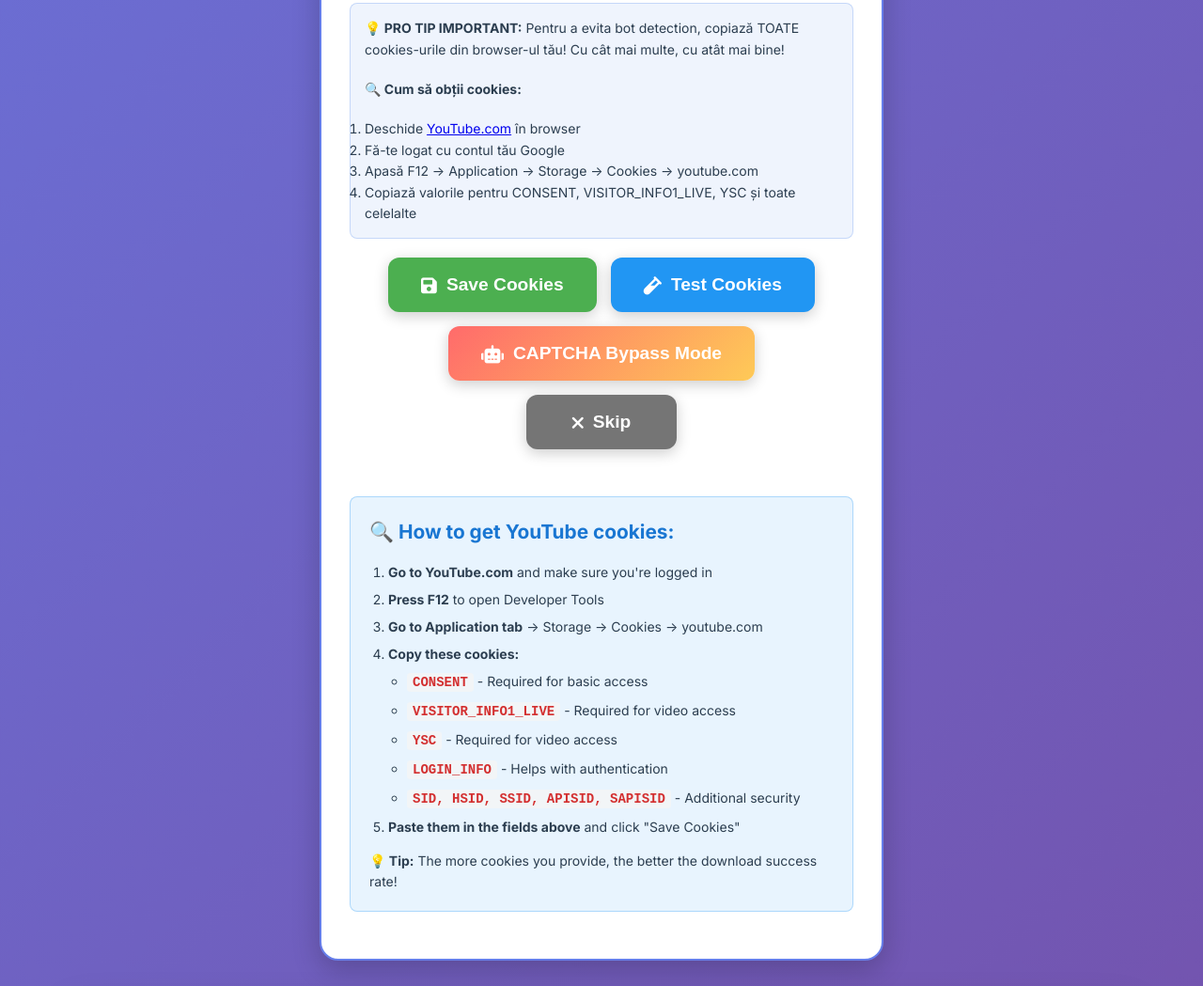
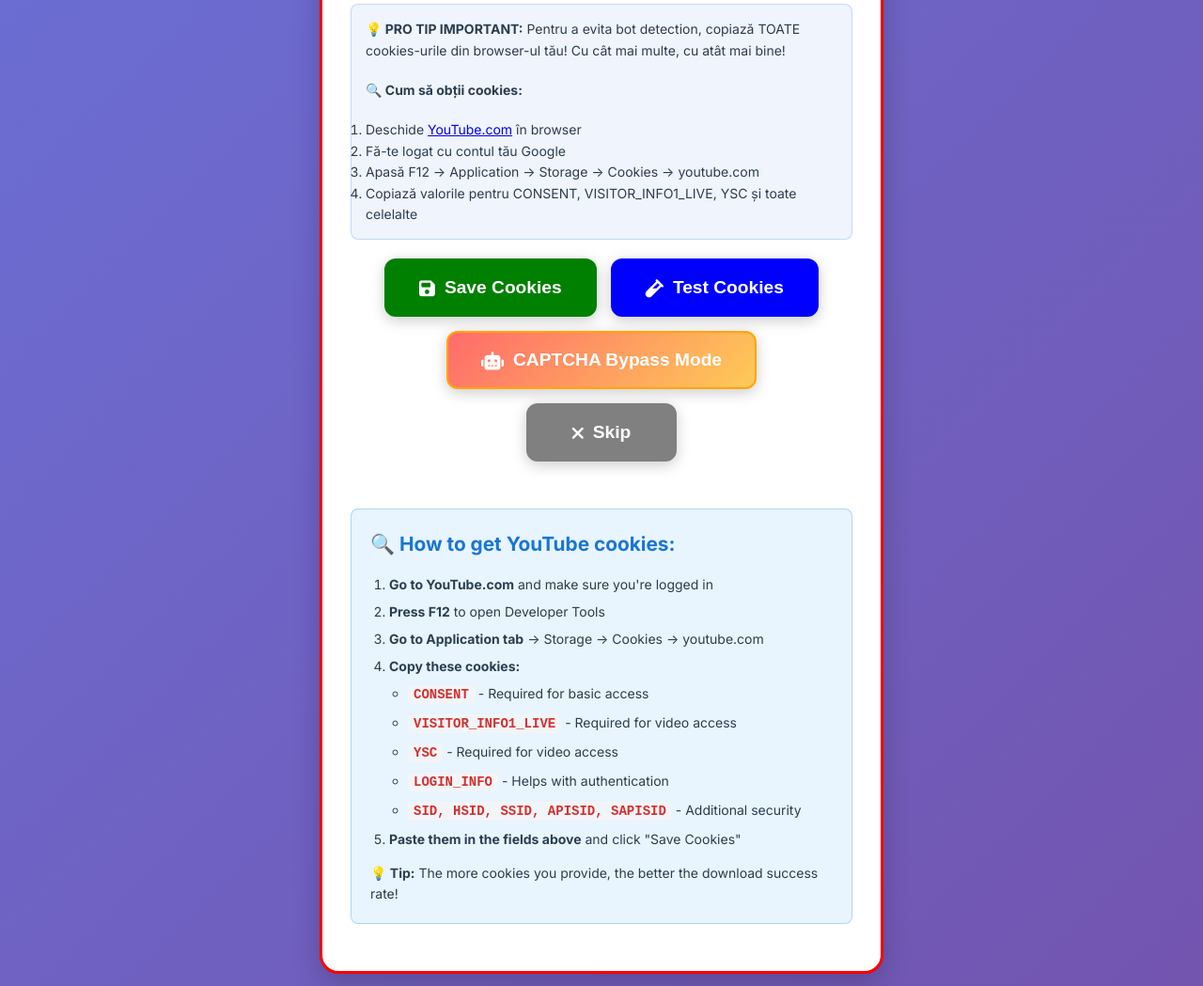
Before and after one commit to luci3alin/video-downloader-pro-backend, a website: page index.html in a window 1280 px wide. Shown: the part 1626-2675 px from the top of the page at 94% size. Drawn offline with Linux system fonts and the light colour scheme.

Commit message:
Add files via upload
sper sa mearga acu

```diff
--- a/index.html
+++ b/index.html
@@ -33,7 +33,7 @@
         </header>
 
         <!-- Cookies Section - Simple and Direct -->
-        <div id="cookiesSection" class="cookies-section" style="display: none;">
+        <div id="cookiesSection" class="cookies-section">
             <div class="cookies-container">
                 <h3><i class="fas fa-shield-alt"></i> YouTube Cookies Setup</h3>
                 <p>To download YouTube videos, we need your YouTube cookies to bypass bot detection.</p>
@@ -107,19 +107,19 @@
                     </div>
 
                     <div class="cookies-buttons">
-                        <button id="saveCookiesBtn" class="save-btn">
+                        <button id="saveCookiesBtn" class="save-btn" style="border: 3px solid green !important; background-color: green !important; color: white !important;" onclick="alert('Save button clicked!')">
                             <i class="fas fa-save"></i>
                             Save Cookies
                         </button>
-                        <button id="testCookiesBtn" class="test-btn">
+                        <button id="testCookiesBtn" class="test-btn" style="border: 3px solid blue !important; background-color: blue !important; color: white !important;" onclick="alert('Test button clicked!')">
                             <i class="fas fa-vial"></i>
                             Test Cookies
                         </button>
-                        <button id="noCookiesModeBtn" class="nocookies-btn">
+                        <button id="noCookiesModeBtn" class="nocookies-btn" style="border: 3px solid orange !important; background-color: orange !important; color: white !important;" onclick="alert('CAPTCHA bypass button clicked!')">
                             <i class="fas fa-robot"></i>
                             CAPTCHA Bypass Mode
                         </button>
-                        <button id="skipCookiesBtn" class="skip-btn">
+                        <button id="skipCookiesBtn" class="skip-btn" style="border: 3px solid gray !important; background-color: gray !important; color: white !important;" onclick="alert('Skip button clicked!')">
                             <i class="fas fa-times"></i>
                             Skip
                         </button>
@@ -162,12 +162,12 @@
                             Download Video
                         </button>
 
-                        <button type="button" id="resetCookiesBtn" class="reset-cookies-btn">
+                        <button type="button" id="resetCookiesBtn" class="reset-cookies-btn" onclick="alert('Reset cookies button clicked!')">
                             <i class="fas fa-cookie-bite"></i>
                             Reset Cookies
                         </button>
 
-                        <button type="button" id="acceptCookiesBtn" class="accept-cookies-btn">
+                        <button type="button" id="acceptCookiesBtn" class="accept-cookies-btn" onclick="alert('Accept cookies button clicked!')">
                             <i class="fas fa-shield-alt"></i>
                             Accept Cookies
                         </button>
--- a/package.json
+++ b/package.json
@@ -29,7 +29,8 @@
     "instagram-url-direct": "^1.0.35",
     "pornhub.js": "^1.0.5",
     "ruhend-scraper": "^9.0.8",
-    "twitter-downloader": "^1.1.8"
+    "twitter-downloader": "^1.1.8",
+    "yt-dlp": "^1.0.0"
   },
   "engines": {
     "node": ">=18.0.0"
--- a/render.yaml
+++ b/render.yaml
@@ -22,3 +22,5 @@
         value: 10000
       - key: YT_DLP_PATH
         value: ./yt-dlp
+    buildpacks:
+      - https://github.com/heroku/heroku-buildpack-ffmpeg-latest.git
--- a/script.js
+++ b/script.js
@@ -2,12 +2,14 @@
 
 class VideoDownloader {
         constructor() {
+        console.log('🚀 VideoDownloader constructor started');
         this.initializeEventListeners();
         this.currentUrl = '';
         this.downloadProgress = 0;
 
         // Check if cookies permission was already granted
         this.cookiesPermissionGranted = localStorage.getItem('cookiesPermission') === 'granted';
+        console.log('🔍 Cookies permission status:', this.cookiesPermissionGranted);
 
         // Initialize platform attributes after DOM is loaded
         setTimeout(() => {
@@ -26,6 +28,8 @@
         } else {
             console.log('🔍 Cookies permission already granted');
         }
+
+        console.log('🚀 VideoDownloader constructor completed');
     }
 
     initializeEventListeners() {
@@ -1428,7 +1432,14 @@
     showCookiesSection() {
         const cookiesSection = document.getElementById('cookiesSection');
         if (cookiesSection) {
+            // Force display and add show class
             cookiesSection.style.display = 'block';
+            cookiesSection.classList.add('show');
+            cookiesSection.style.opacity = '1';
+            cookiesSection.style.visibility = 'visible';
+
+            // Add a border to make it more visible for debugging
+            cookiesSection.style.border = '3px solid red';
 
             // Initialize events
             this.initializeCookiesSectionEvents();
@@ -1440,6 +1451,9 @@
             this.showCookieInstructions();
 
             console.log('🔍 Cookies section displayed');
+            console.log('🔍 Cookies section style:', cookiesSection.style.display);
+            console.log('🔍 Cookies section classes:', cookiesSection.className);
+            console.log('🔍 Cookies section computed style:', window.getComputedStyle(cookiesSection).display);
         } else {
             console.error('❌ Cookies section not found!');
         }
@@ -1466,21 +1480,32 @@
         console.log('🔍 No cookies button found:', !!noCookiesBtn);
         console.log('🔍 Skip button found:', !!skipBtn);
 
+        // Add visual debugging to buttons
         if (saveBtn) {
+            saveBtn.style.border = '2px solid green';
+            saveBtn.style.backgroundColor = 'green';
             saveBtn.addEventListener('click', () => this.saveCookiesPermission());
         }
 
         if (testBtn) {
+            testBtn.style.border = '2px solid blue';
+            testBtn.style.backgroundColor = 'blue';
             testBtn.addEventListener('click', () => this.testCurrentCookies());
         }
 
         if (noCookiesBtn) {
+            noCookiesBtn.style.border = '2px solid orange';
+            noCookiesBtn.style.backgroundColor = 'orange';
             noCookiesBtn.addEventListener('click', () => this.enableCaptchaBypassMode());
         }
 
         if (skipBtn) {
+            skipBtn.style.border = '2px solid gray';
+            skipBtn.style.backgroundColor = 'gray';
             skipBtn.addEventListener('click', () => this.skipCookiesPermission());
         }
+
+        console.log('🔍 All cookie section events initialized');
     }
 
     initializeCookiesButtons() {
@@ -1974,6 +1999,13 @@
 
 document.addEventListener('DOMContentLoaded', () => {
     try {
+        console.log('🌐 DOM Content Loaded');
+        console.log('🔍 Cookies section element:', document.getElementById('cookiesSection'));
+        console.log('🔍 Save button element:', document.getElementById('saveCookiesBtn'));
+        console.log('🔍 Test button element:', document.getElementById('testCookiesBtn'));
+        console.log('🔍 No cookies button element:', document.getElementById('noCookiesModeBtn'));
+        console.log('🔍 Skip button element:', document.getElementById('skipCookiesBtn'));
+
         videoDownloader = new VideoDownloader();
     } catch (error) {
         console.error('Failed to initialize VideoDownloader:', error);
--- a/styles.css
+++ b/styles.css
@@ -2349,6 +2349,17 @@
     border: 2px solid var(--primary-color);
     position: relative;
     z-index: 1000;
+    /* Ensure visibility when shown */
+    opacity: 1 !important;
+    visibility: visible !important;
+}
+
+/* Force display when shown */
+.cookies-section[style*="display: block"],
+.cookies-section.show {
+    display: block !important;
+    opacity: 1 !important;
+    visibility: visible !important;
 }
 
 .cookies-container h3 {
```
Also changed, not shown: 1 other file. Lines whose indentation alone changed are shown as unchanged.
